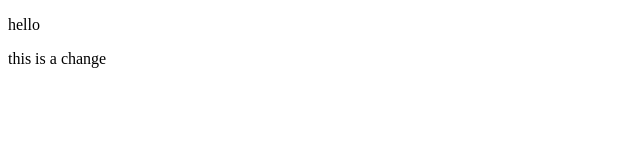
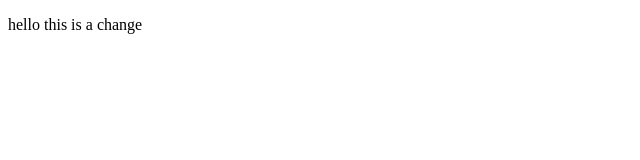
Before and after one commit to Catomathys/Final-website, a plain HTML site: page index.html in a window 1280 px wide. Shown: the whole page, without its empty margins (0-640 px from the left). Drawn offline with Linux system fonts and the light colour scheme.

Commit message:
update 2

```diff
--- a/index.html
+++ b/index.html
@@ -6,7 +6,7 @@
     <title>Document</title>
 </head>
 <body>
-    <p>hello</p>
-    <p>this is a change</p>
+    <p>hello this is a change</p>
+
 </body>
 </html>
```
